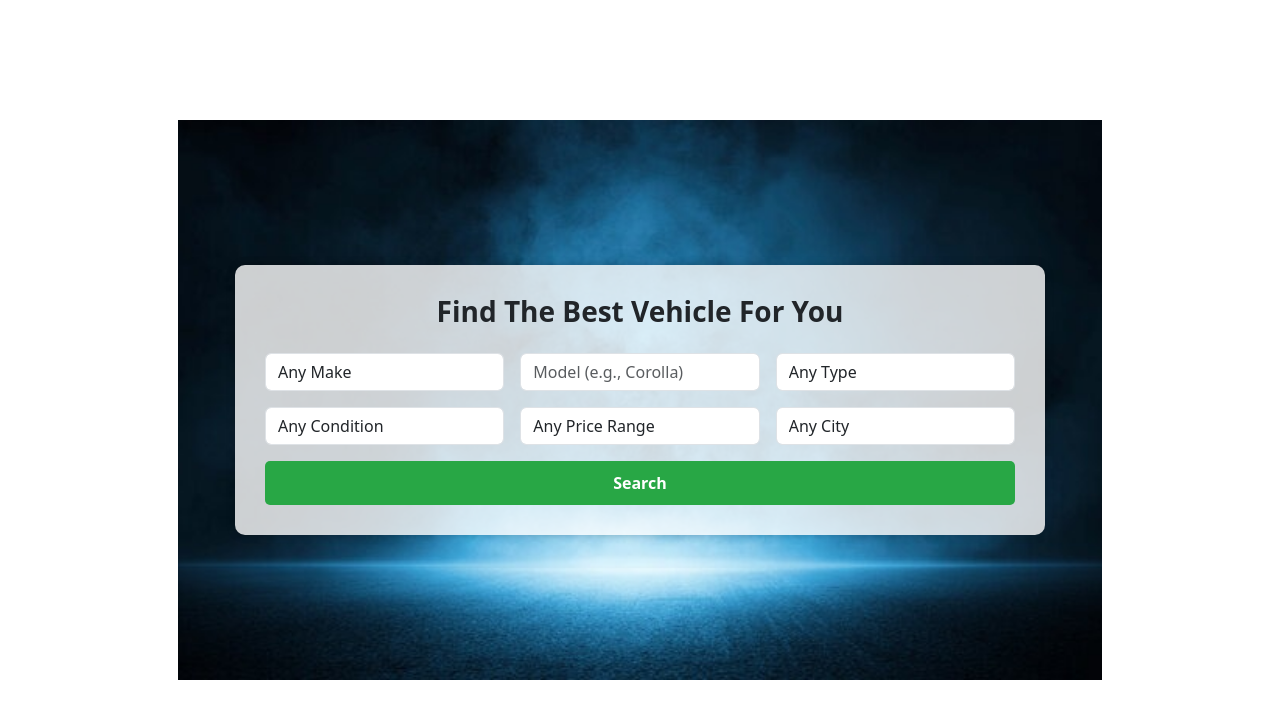
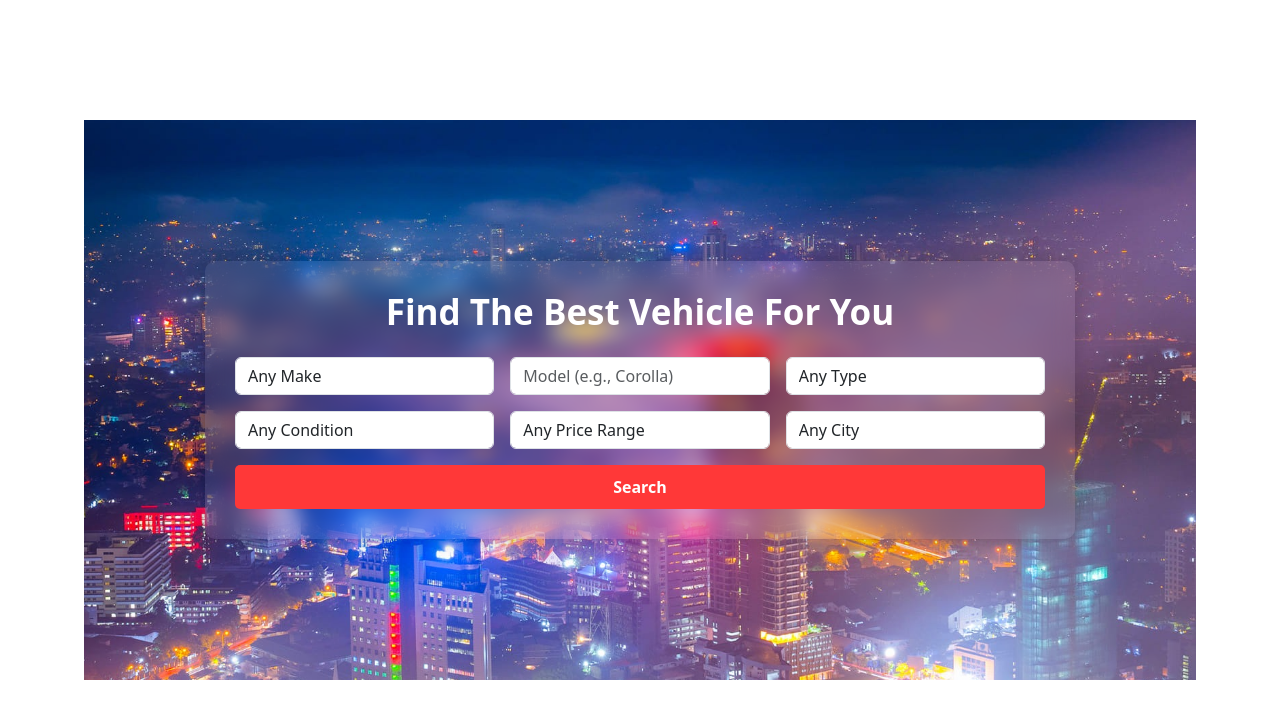
Before and after one commit to Awishka0573/manuallk, a PHP site: page /pages/find.php in a window 1280 px wide. Shown: the top 719 px of the page. Run offline with PHP 8.4, Linux system fonts and the light colour scheme.

Commit message:
new changes

```diff
--- a/assets/css/find.css
+++ b/assets/css/find.css
@@ -7,21 +7,28 @@
 
 }
 
+.mb-4{
+    color: white;
+    font-size: 35px;
+}
+
 .container {
-    background: url('../images/findbg.jpg') no-repeat center center/cover;
+    background: url('../images/colom.jpg') no-repeat center center/cover;
     display: flex;
     justify-content: center;
     align-items: center;
     height: 70vh;
+
 }
 
 .search-container {
-    background: rgba(255, 255, 255, 0.8);
+    background: rgba(255, 255, 255, 0.064);
+    backdrop-filter: blur(10px);
     padding: 30px;
     border-radius: 10px;
-    box-shadow: 0 0 10px rgba(0, 0, 0, 0.2);
-    max-width: 900px;
-    width: 90%;
+    box-shadow: 0 0 20px rgba(0, 0, 0, 0.2);
+    max-width: 1200px;
+    width: 80%;
     text-align: center;
 }
 
@@ -32,14 +39,14 @@
     border: 1px solid #ccc;
 }
 .search-btn {
-    background-color: #28a745;
+    background-color: #ff3838;
     color: white;
     font-weight: bold;
     padding: 10px;
     border-radius: 5px;
-    border: none;
+    border:2px black;
     width: 100%;
 }
 .search-btn:hover {
-    background-color: #218838;
+    background-color: #d40000;
 }
--- a/assets/css/index.css
+++ b/assets/css/index.css
@@ -158,6 +158,7 @@
   border-radius: 10px;
   border: 1px solid rgba(255, 255, 255, 0.682);
   box-shadow: 0 4px 6px rgba(0, 0, 0, 0.615);
+  cursor: pointer;
 }
 
 .sell{
@@ -168,6 +169,7 @@
   border-radius: 10px;
   border: 1px solid rgba(255, 255, 255, 0.682);
   box-shadow: 0 4px 6px rgba(0, 0, 0, 0.615);
+  cursor: pointer;
 }
 
 .os_container{
@@ -176,11 +178,11 @@
   gap: 2rem;
 
 
+
 }
 
 .osb :hover{
 
-  font-size: 25px;
   background-color: #e20000
 
 }
--- a/index.php
+++ b/index.php
@@ -34,7 +34,7 @@
 
   <div class="os_container">
     <div class="osb">
-      <button class="buy">Buy your vehicle</button>
+    <a href="pages\find.php"><button class="buy">Buy your vehicle</button></a>
     </div>
     <div class="oss">
       <button class="sell">Sell your vehicle</button>
--- a/partials/navbar.php
+++ b/partials/navbar.php
@@ -6,7 +6,7 @@
         </div>
         <ul class="nav-links">
             <li><a href="../index.php">Home</a></li>
-            <li><a href="#">Find</a></li>
+            <li><a href="pages\find.php">Find</a></li>
             <li><a href="pages\aboutus.php">About</a></li>
             <li><a href="pages\contactus.php">Contact</a></li>
         </ul>
```
Also changed, not shown: assets/images/colo.jpg (added), assets/images/colom.jpg (added), assets/images/colombo.jpg (added), assets/images/colombothilina.jpg (added).
